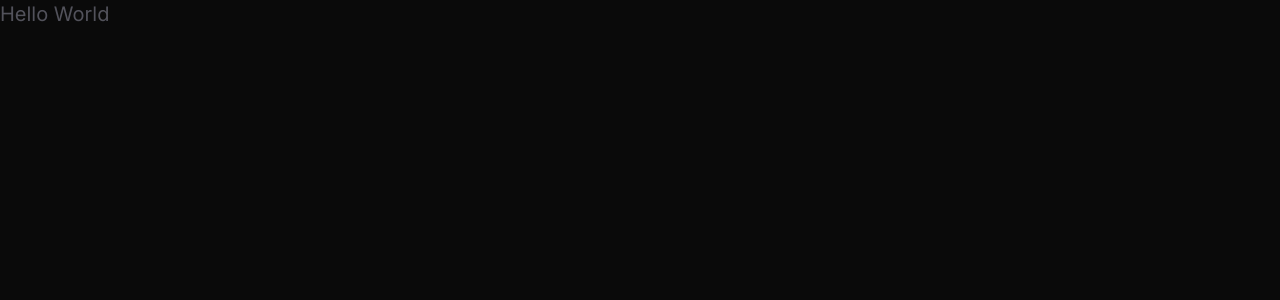
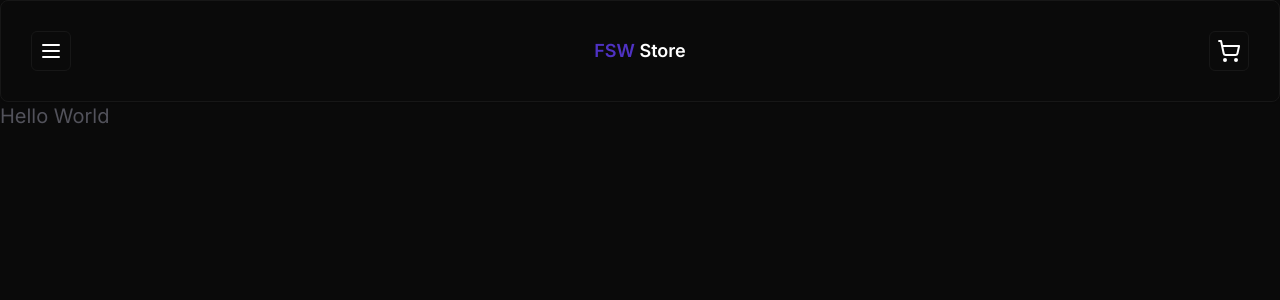
Before and after one commit to marlisonmourao/full-store, a Next.js app: page / in a window 1280 px wide. Shown: the top 300 px of the page. Built offline with nearby package versions, Linux system fonts and the light colour scheme.

Commit message:
feat: add button, card and header componens

```diff
--- a/package.json
+++ b/package.json
@@ -10,6 +10,7 @@
   },
   "dependencies": {
     "@prisma/client": "5.6.0",
+    "@radix-ui/react-slot": "^1.0.2",
     "@rocketseat/eslint-config": "^2.1.0",
     "class-variance-authority": "^0.7.0",
     "clsx": "^2.0.0",
--- a/src/app/layout.tsx
+++ b/src/app/layout.tsx
@@ -1,3 +1,4 @@
+import Header from '@/components/ui/header'
 import type { Metadata } from 'next'
 import { Inter } from 'next/font/google'
 import './globals.css'
@@ -15,7 +16,11 @@
 }) {
   return (
     <html className={inter.className} lang="pt-br">
-      <body className="antialiased">{children}</body>
+      <body className="antialiased">
+        {' '}
+        <Header />
+        {children}{' '}
+      </body>
     </html>
   )
 }
--- /dev/null
+++ b/src/components/ui/button.tsx
@@ -0,0 +1,56 @@
+import * as React from "react"
+import { Slot } from "@radix-ui/react-slot"
+import { cva, type VariantProps } from "class-variance-authority"
+
+import { cn } from "@/lib/utils"
+
+const buttonVariants = cva(
+  "inline-flex items-center justify-center whitespace-nowrap rounded-md text-sm font-medium ring-offset-background transition-colors focus-visible:outline-none focus-visible:ring-2 focus-visible:ring-ring focus-visible:ring-offset-2 disabled:pointer-events-none disabled:opacity-50",
+  {
+    variants: {
+      variant: {
+        default: "bg-primary text-primary-foreground hover:bg-primary/90",
+        destructive:
+          "bg-destructive text-destructive-foreground hover:bg-destructive/90",
+        outline:
+          "border border-input bg-background hover:bg-accent hover:text-accent-foreground",
+        secondary:
+          "bg-secondary text-secondary-foreground hover:bg-secondary/80",
+        ghost: "hover:bg-accent hover:text-accent-foreground",
+        link: "text-primary underline-offset-4 hover:underline",
+      },
+      size: {
+        default: "h-10 px-4 py-2",
+        sm: "h-9 rounded-md px-3",
+        lg: "h-11 rounded-md px-8",
+        icon: "h-10 w-10",
+      },
+    },
+    defaultVariants: {
+      variant: "default",
+      size: "default",
+    },
+  }
+)
+
+export interface ButtonProps
+  extends React.ButtonHTMLAttributes<HTMLButtonElement>,
+    VariantProps<typeof buttonVariants> {
+  asChild?: boolean
+}
+
+const Button = React.forwardRef<HTMLButtonElement, ButtonProps>(
+  ({ className, variant, size, asChild = false, ...props }, ref) => {
+    const Comp = asChild ? Slot : "button"
+    return (
+      <Comp
+        className={cn(buttonVariants({ variant, size, className }))}
+        ref={ref}
+        {...props}
+      />
+    )
+  }
+)
+Button.displayName = "Button"
+
+export { Button, buttonVariants }
--- /dev/null
+++ b/src/components/ui/card.tsx
@@ -0,0 +1,79 @@
+import * as React from 'react'
+
+import { cn } from '@/lib/utils'
+
+const Card = React.forwardRef<
+  HTMLDivElement,
+  React.HTMLAttributes<HTMLDivElement>
+>(({ className, ...props }, ref) => (
+  <div
+    ref={ref}
+    className={cn(
+      'rounded-lg border bg-card text-card-foreground shadow-sm',
+      className,
+    )}
+    {...props}
+  />
+))
+Card.displayName = 'Card'
+
+const CardHeader = React.forwardRef<
+  HTMLDivElement,
+  React.HTMLAttributes<HTMLDivElement>
+>(({ className, ...props }, ref) => (
+  <div
+    ref={ref}
+    className={cn('flex flex-col space-y-1.5 p-6', className)}
+    {...props}
+  />
+))
+CardHeader.displayName = 'CardHeader'
+
+const CardTitle = React.forwardRef<
+  HTMLParagraphElement,
+  React.HTMLAttributes<HTMLHeadingElement>
+>(({ className, ...props }, ref) => (
+  <h3
+    ref={ref}
+    className={cn(
+      'text-2xl font-semibold leading-none tracking-tight',
+      className,
+    )}
+    {...props}
+  />
+))
+CardTitle.displayName = 'CardTitle'
+
+const CardDescription = React.forwardRef<
+  HTMLParagraphElement,
+  React.HTMLAttributes<HTMLParagraphElement>
+>(({ className, ...props }, ref) => (
+  <p
+    ref={ref}
+    className={cn('text-sm text-muted-foreground', className)}
+    {...props}
+  />
+))
+CardDescription.displayName = 'CardDescription'
+
+const CardContent = React.forwardRef<
+  HTMLDivElement,
+  React.HTMLAttributes<HTMLDivElement>
+>(({ className, ...props }, ref) => (
+  <div ref={ref} className={cn('p-6 pt-0', className)} {...props} />
+))
+CardContent.displayName = 'CardContent'
+
+const CardFooter = React.forwardRef<
+  HTMLDivElement,
+  React.HTMLAttributes<HTMLDivElement>
+>(({ className, ...props }, ref) => (
+  <div
+    ref={ref}
+    className={cn('flex items-center p-6 pt-0', className)}
+    {...props}
+  />
+))
+CardFooter.displayName = 'CardFooter'
+
+export { Card, CardContent, CardDescription, CardFooter, CardHeader, CardTitle }
--- /dev/null
+++ b/src/components/ui/header.tsx
@@ -0,0 +1,23 @@
+import { MenuIcon, ShoppingCartIcon } from 'lucide-react'
+import { Button } from './button'
+import { Card } from './card'
+
+const Header = () => {
+  return (
+    <Card className="flex items-center justify-between p-[1.875rem]">
+      <Button size="icon" variant="outline">
+        <MenuIcon />
+      </Button>
+
+      <h1 className="text-lg font-semibold">
+        <span className="text-primary">FSW</span> Store
+      </h1>
+
+      <Button size="icon" variant="outline">
+        <ShoppingCartIcon />
+      </Button>
+    </Card>
+  )
+}
+
+export default Header
```
Also changed, not shown: 1 other file (tests, documents, lock files or other folders).
